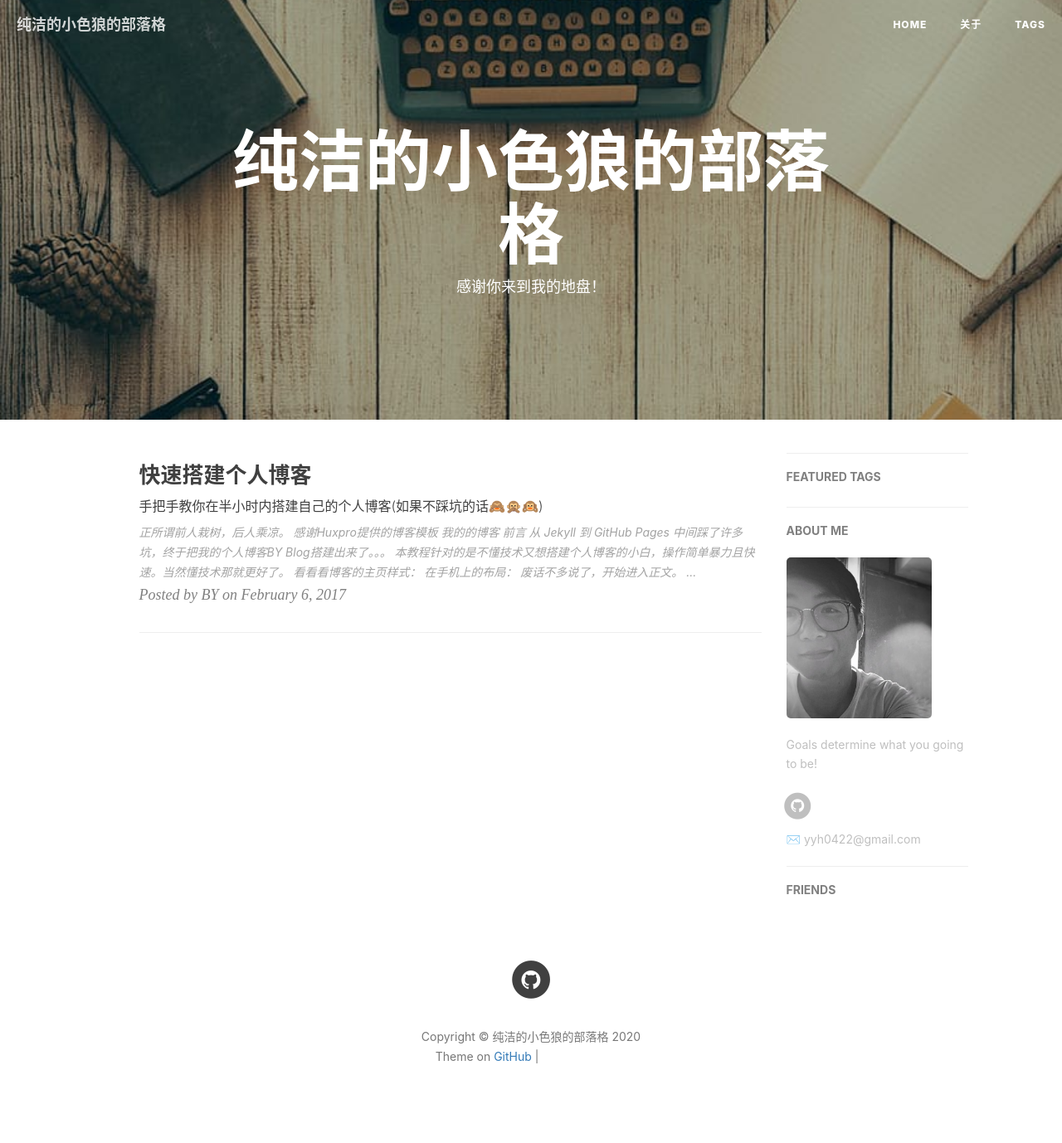
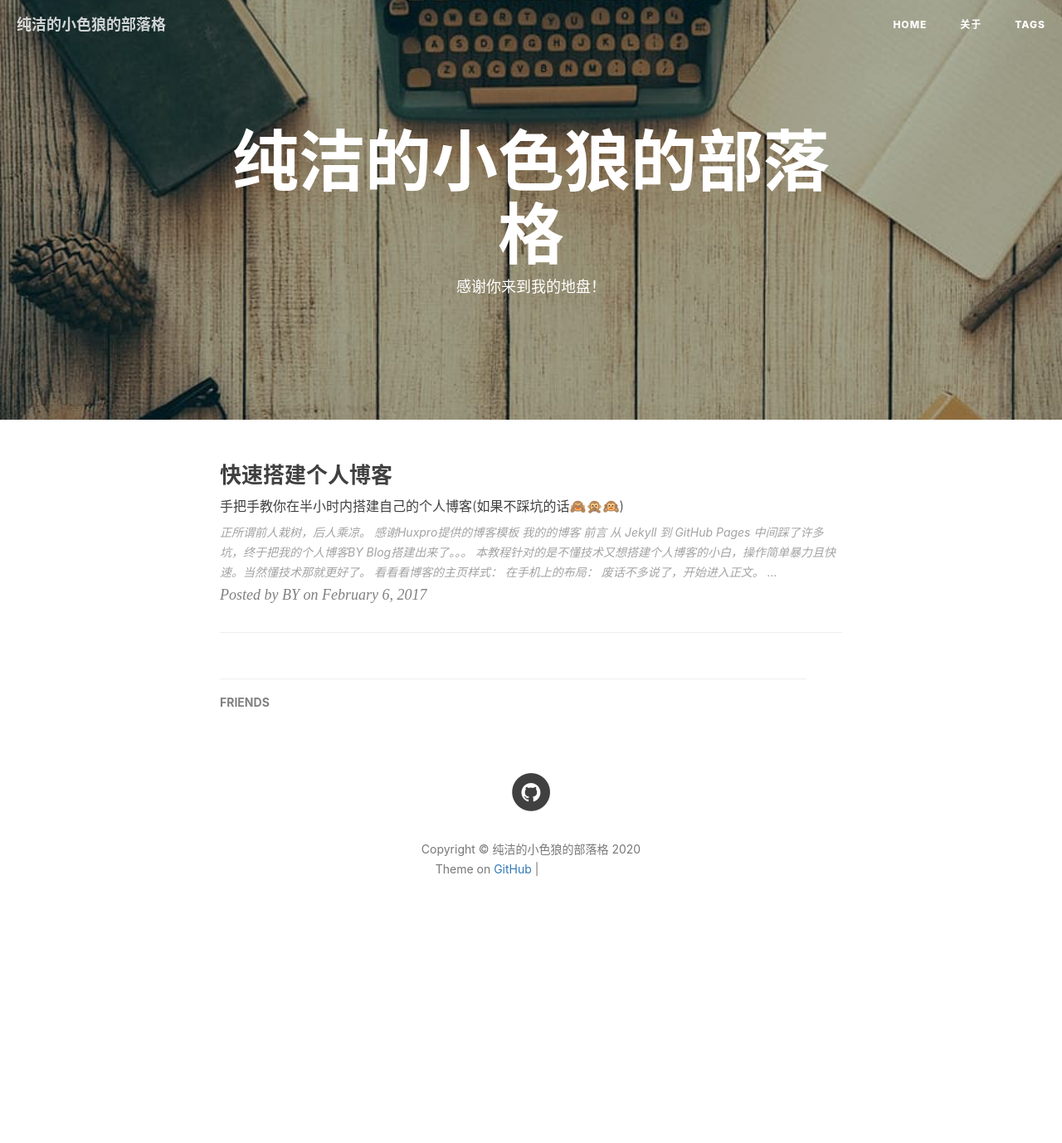
Before and after one commit to yyh0422/yyh0422.github.io, a Jekyll site: the page built from index.html, in a window 1280 px wide. Shown: the whole page at 83% size. Built offline with Jekyll 4.4.1, drawn with Linux system fonts in a browser that asks for light colours; nearby versions of some CDN libraries; the list of posts is cut into pages by our own code; comment, search, counter and statistics services are not loaded; after the commit the page ends 1152 px from its top, so only the background shows below that; grey boxes are pictures that could not be loaded.

Commit message:
Update _config.yml

```diff
--- a/_config.yml
+++ b/_config.yml
@@ -10,7 +10,7 @@ baseurl: ""      # for example, '/blog' if your blog hosted on 'host/blog'
 github_repo: "https://github.com/qiubaiying/qiubaiying.github.io.git" # you code repository
 
 # Sidebar settings
-sidebar: wrong                          # whether or not using Sidebar.
+sidebar: false                         # whether or not using Sidebar.
 sidebar-about-description: "Goals determine what you going to be!"
 sidebar-avatar: /img/about-BY-gentle.jpg      # use absolute URL, seeing it's used in both `/` and `/about/`
 
@@ -61,7 +61,7 @@ kramdown:
 
 # Gitalk
 gitalk:
-  enable:     #是否开启Gitalk评论
+  enable: false    #是否开启Gitalk评论
   clientID:                            #生成的clientID
   clientSecret:     #生成的clientSecret
   repo: yyh0422.github.io    #仓库名称
@@ -85,7 +85,7 @@ ga_domain: qiubaiying.top               # 默认的是 auto, 这里我是自定
 
 
 # Featured Tags
-featured-tags: true                     # 是否使用首页标签
+featured-tags: false                     # 是否使用首页标签
 featured-condition-size: 1              # 相同标签数量大于这个数，才会出现在首页
 
 
```
